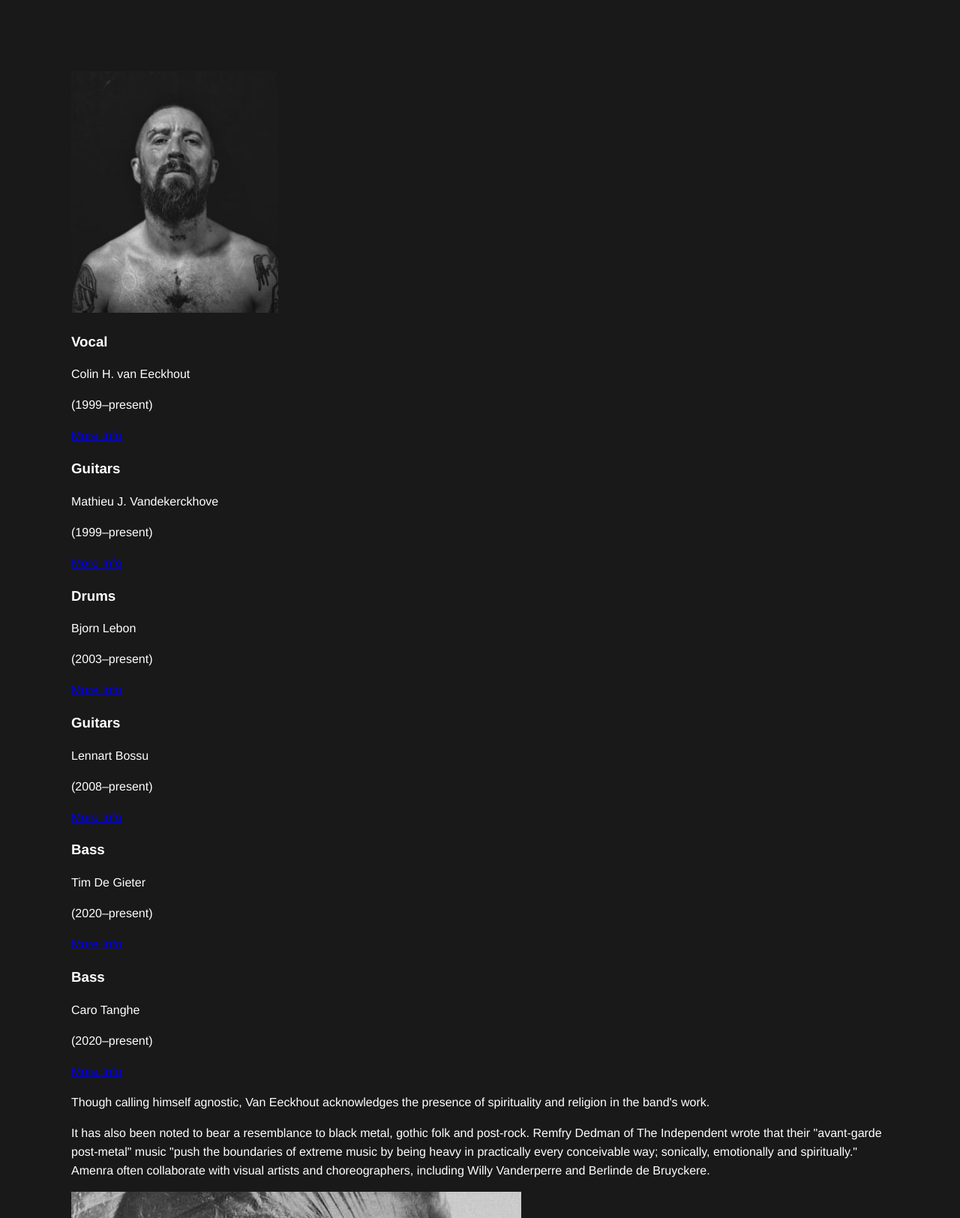
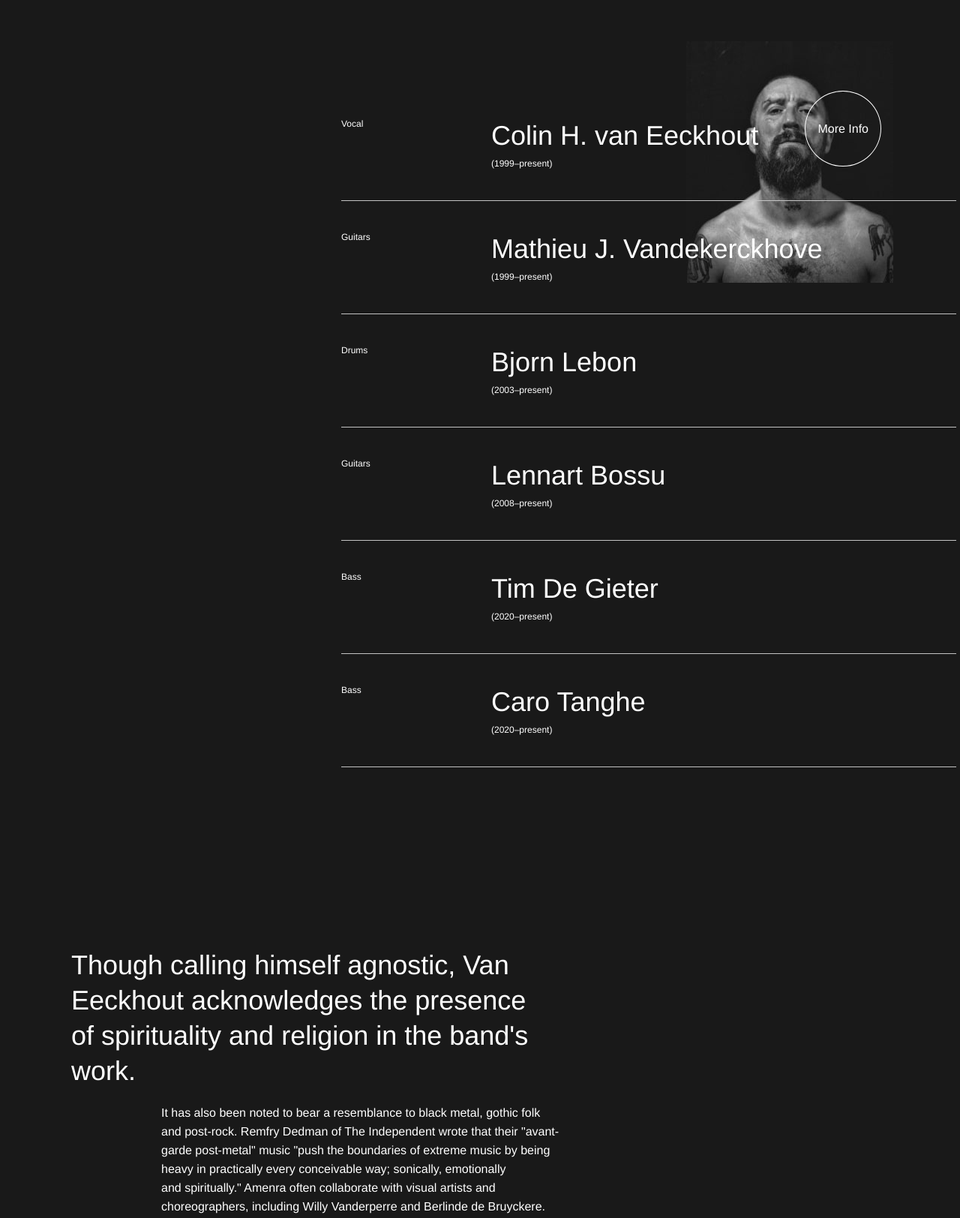
Before and after one commit to loonymax/amenro, a plain HTML site: page index.html in a window 1280 px wide. Shown: the part 3433-5057 px from the top of the page at 75% size. Drawn offline with Linux system fonts and the light colour scheme.

Commit message:
Стилизует секции до футера

```diff
--- a/index.html
+++ b/index.html
@@ -77,64 +77,73 @@
           <div class="music-index-wrapper">
             <figure class="music-figure">
               <img class="music-image" src="./images/music-image-smile.jpg" alt="Amenra soloist smiles." width="820" height="480">
-              <figcaption class="music-figcaprion">Recurring themes in Amenra's music are the duality of birth and death, light and darkness, pain and sacrifice.</figcaption>
+              <figcaption class="music-figcaption">Recurring themes in Amenra's music are the duality of birth and death, light and darkness, pain and sacrifice.</figcaption>
             </figure>
           </div>
           </div>
-          <p class="music-descriptor-big">In 2013, the ensemble joined Neurot Records to release their fifth full length album. The label was founded by Neurosis.</p>
-          <p class="music-descriptor-small">The group released their debut studio album Mass I in 2003. Van Eeckhout suggested in 2017 that each Mass is created out of necessity to reflect on a certain experience or phase in the band members' lives and thus they never know which album will be their last. Though calling himself agnostic, Van Eeckhout acknowledges the presence of spirituality and religion in the band's work.</p>
+          <p class="music-text-big">In 2013, the ensemble joined Neurot Records to release their fifth full length album. The label was founded by Neurosis.</p>
+          <p class="music-text-small">The group released their debut studio album Mass I in 2003. Van Eeckhout suggested in 2017 that each Mass is created out of necessity to reflect on a certain experience or phase in the band members' lives and thus they never know which album will be their last. Though calling himself agnostic, Van Eeckhout acknowledges the presence of spirituality and religion in the band's work.</p>
         </section>
         <section class="members">
           <h2 class="visually-hidden">Members</h2>
           <img class="members-image" src="./images/members-image.jpg" alt="Member of Amenra." width="276" height="322">
-          <div class="members-list">
+          <a class="members-link" href="#">More Info</a>
+          <div class="members-item-wrapper">
+            <div class="members-item">
               <h3 class="members-title">Vocal</h3>
+              <div class="members-info-wrapper">
                 <p class="members-name">Colin H. van Eeckhout</p>
                 <p class="members-years">(1999–present)</p>
-            <a class="members-link" href="#">More Info</a>
               </div>
-          <div class="members-list">
+            </div>
+            <div class="members-item">
               <h3 class="members-title">Guitars</h3>
+              <div class="members-info-wrapper">
                 <p class="members-name">Mathieu J. Vandekerckhove</p>
                 <p class="members-years">(1999–present)</p>
-            <a class="members-link" href="#">More Info</a>
               </div>
-          <div class="members-list">
+            </div>
+            <div class="members-item">
               <h3 class="members-title">Drums</h3>
+              <div class="members-info-wrapper">
                 <p class="members-name">Bjorn Lebon</p>
                 <p class="members-years">(2003–present)</p>
-            <a class="members-link" href="#">More Info</a>
               </div>
-          <div class="members-list">
+            </div>
+            <div class="members-item">
               <h3 class="members-title">Guitars</h3>
+              <div class="members-info-wrapper">
                 <p class="members-name">Lennart Bossu</p>
                 <p class="members-years">(2008–present)</p>
-            <a class="members-link" href="#">More Info</a>
               </div>
-          <div class="members-list">
+            </div>
+            <div class="members-item">
               <h3 class="members-title">Bass</h3>
+              <div class="members-info-wrapper">
                 <p class="members-name">Tim De Gieter</p>
                 <p class="members-years">(2020–present)</p>
-            <a class="members-link" href="#">More Info</a>
               </div>
-          <div class="members-list">
+            </div>
+            <div class="members-item">
               <h3 class="members-title">Bass</h3>
+              <div class="members-info-wrapper">
                 <p class="members-name">Caro Tanghe</p>
                 <p class="members-years">(2020–present)</p>
-            <a class="members-link" href="#">More Info</a>
+              </div>
+            </div>
           </div>
         </section>
         <section class="religion">
           <h2 class="visually-hidden">Connection with religion</h2>
           <p class="religion-descriptor-big">Though calling himself agnostic, Van Eeckhout acknowledges  the presence of spirituality  and religion  in the band's  work.</p>
-            <p class="religion-descripttor-small">It has also been noted to bear a resemblance  to black metal, gothic folk and post-rock. Remfry Dedman of The Independent wrote that their "avant-garde post-metal" music "push the boundaries of extreme music by being heavy in practically every conceivable way; sonically, emotionally and spiritually." Amenra often collaborate with visual artists and choreographers, including Willy Vanderperre and Berlinde de Bruyckere.</p>
+            <p class="religion-descripttor-small">It has also been noted to bear a resemblance  to black metal, gothic folk<br> and post-rock. Remfry Dedman of The Independent wrote that their "avant-garde post-metal" music "push the boundaries of extreme music by being heavy in practically every conceivable way; sonically, emotionally<br> and spiritually." Amenra often collaborate with visual artists and choreographers, including Willy Vanderperre and Berlinde de Bruyckere.</p>
         </section>
         <section class="gallery">
           <h2 class="visually-hidden">Gallery</h2>
           <img class="gallery-photo" src="./images/gallery/gallery-photo-1.jpg" alt="Amerna soloist behind plastic wrap." width="600" height="800">
-          <img class="gallery-photo" src="./images/gallery/gallery-photo-2.jpg" alt="Amerna soloist behind plastic wrap." width="630" height="800">
+          <img class="gallery-photo gallery-photo-left" src="./images/gallery/gallery-photo-2.jpg" alt="Amerna soloist behind plastic wrap." width="630" height="800">
           <img class="gallery-photo" src="./images/gallery/gallery-photo-3.jpg" alt="Amerna soloist behind plastic wrap." width="600" height="800">
-          <img class="gallery-photo" src="./images/gallery/gallery-photo-4.jpg" alt="Amenra soloist near plastic films." width="600" height="800">
+          <img class="gallery-photo gallery-photo-left" src="./images/gallery/gallery-photo-4.jpg" alt="Amenra soloist near plastic films." width="600" height="800">
           <a class="gallery-link" href="#">Gallery</a>
         </section>
       </main>
--- a/styles/style.css
+++ b/styles/style.css
@@ -277,9 +277,148 @@ body {
   bottom: 209px;
 }
 
-.music-figcaprion {
+.music-figcaption {
   max-width: 630px;
 
   font-size: 36px;
   line-height: 47px;
 }
+
+.music-text-big {
+  width: 580px;
+  margin: 0;
+  margin-bottom: 20px;
+
+  font-size: 36px;
+  line-height: 47px;
+}
+
+.members {
+  position: relative;
+}
+
+.music-text-small {
+  width: 560px;
+  margin: 0;
+  margin-left: 120px;
+  margin-bottom: 58px;
+}
+
+.members-image {
+  display: block;
+
+  margin-left: auto;
+  margin-right: -6px;
+}
+
+.members-item-wrapper {
+  width: 820px;
+  margin-left: auto;
+  margin-right: -90px;
+  margin-top: -260px;
+  margin-bottom: 240px;
+}
+
+.members-item {
+  position: relative;
+  display: flex;
+  padding: 40px 0;
+
+  border-bottom: 1px solid #c4c4c4;
+
+  z-index: 1;
+}
+
+.members-title {
+  width: 200px;
+  margin: 0;
+
+  font-size: 12px;
+  line-height: 17px;
+  font-weight: 300;
+}
+
+.members-name {
+  max-width: 450px;
+  margin: 0;
+  margin-bottom: 6px;
+
+  font-size: 36px;
+  line-height: 47px;
+}
+
+.members-years {
+  margin: 0;
+
+  font-size: 12px;
+  line-height: 17px;
+}
+
+.members-link {
+  position: absolute;
+  right: 10px;
+  top: 66px;
+  display: block;
+  padding: 37px 16px;
+  box-sizing: border-box;
+
+  text-decoration: none;
+
+  color: #ffffff;
+  border: 1px solid #ffffff;
+  border-radius: 50%;
+
+  z-index: 2;
+}
+
+.religion-descriptor-big {
+  max-width: 640px;
+  margin: 0;
+  margin-bottom: 20px;
+
+  font-size: 36px;
+  line-height: 47px;
+}
+
+.religion-descripttor-small {
+  max-width: 565px;
+  margin: 0;
+  margin-left: 120px;
+  margin-bottom: 160px;
+}
+
+.gallery {
+  position: relative;
+  padding: 0 130px 0 120px;
+  margin-bottom: 140px;
+
+}
+
+.gallery-photo {
+  display: block;
+  margin-left: auto;
+}
+
+.gallery-photo-left {
+  margin-left: 0;
+  margin-right: auto;
+}
+
+.gallery-photo + .gallery-photo {
+  margin-top: 20px;
+}
+
+.gallery-link {
+  position: absolute;
+  right: 190px;
+  bottom: 300px;
+  display: inline-block;
+  padding: 37px 25px;
+  box-sizing: border-box;
+
+  text-decoration: none;
+
+  color: #ffffff;
+  border: 1px solid #ffffff;
+  border-radius: 50%;
+}
```
Also changed, not shown: images/gallery/gallery-photo-2.jpg, images/gallery/gallery-photo-4.jpg. Lines whose indentation alone changed are shown as unchanged.
